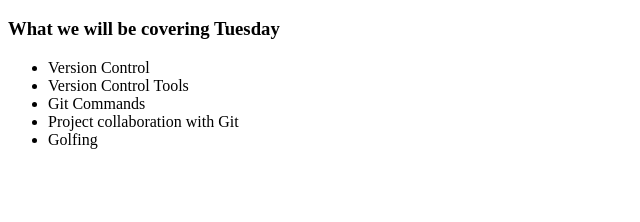
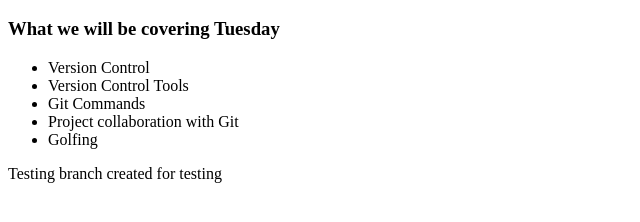
Before and after one commit to SolutiaMR/Solutia-GitTraining, a plain HTML site: page index.html in a window 1280 px wide. Shown: the part 48-270 px from the top of the page, without its empty margins (0-640 px from the left). Drawn offline with Linux system fonts and the light colour scheme.

Commit message:
Added the testing branch description

```diff
--- a/index.html
+++ b/index.html
@@ -12,5 +12,6 @@
 <li>Project collaboration with Git</li>
 <li>Golfing</li>
 </ul>
+<p>Testing branch created for testing</p>
 </body>
 </html>
```
